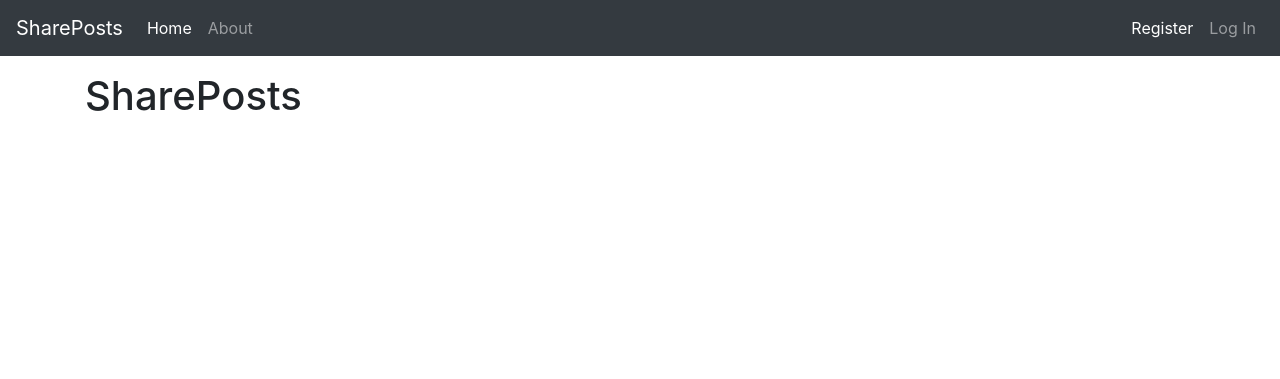
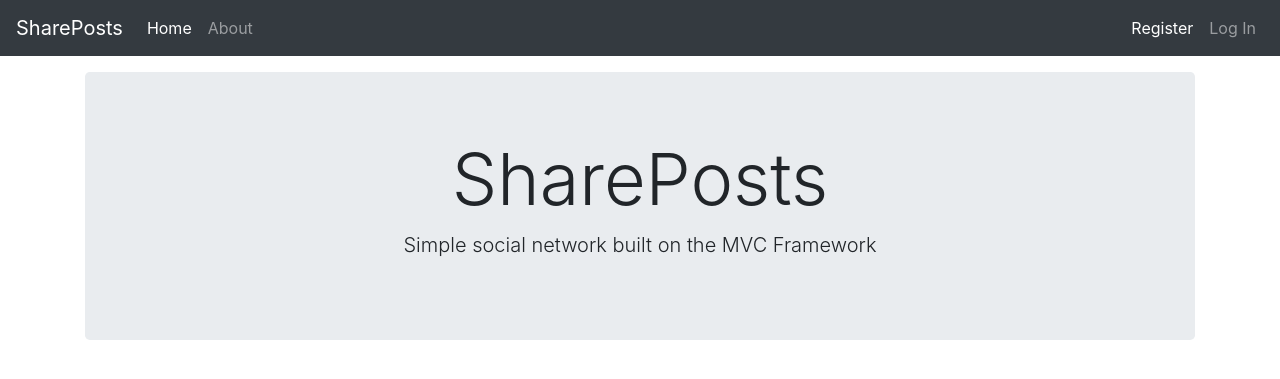
Before and after one commit to danielStanciuCG/blogging-social-media-mvc, a PHP site: page /shareposts/ in a window 1280 px wide. Shown: the top 379 px of the page. Run offline with PHP 8.4, Linux system fonts and the light colour scheme; data that the repository does not hold is empty.

```diff
--- a/app/config/config.php
+++ b/app/config/config.php
@@ -10,3 +10,5 @@ define("APP_ROOT", dirname(dirname(__FILE__)));
 define("URL_ROOT", "http://localhost:8080/shareposts");
 //Site name
 define("SITE_NAME", "SharePosts");
+//App version
+define("APP_VERSION", "1.0.0");
--- a/app/controllers/Pages.php
+++ b/app/controllers/Pages.php
@@ -10,13 +10,15 @@ class Pages extends Controller {
     public function index() {
         $data = [
             "title" => "SharePosts",
+            "description" => "Simple social network built on the MVC Framework",
         ];
         $this->loadView("pages/index", $data);
     }
 
     public function about() {
         $data = [
-            "title" => "About MVC Framework"
+            "title" => "About MVC Framework",
+            "description" => "App to share posts with other users.",
         ];
         $this->loadView("pages/about", $data);
     }
--- a/app/views/pages/about.php
+++ b/app/views/pages/about.php
@@ -1,3 +1,5 @@
 <?php require APP_ROOT . "/views/inc/header.php"?>
     <h1><?php echo $data["title"]; ?></h1>
+    <p><?php echo $data["description"]; ?></p>
+    <p><?php echo APP_VERSION; ?></p>
 <?php require APP_ROOT . "/views/inc/footer.php"?>
--- a/app/views/pages/index.php
+++ b/app/views/pages/index.php
@@ -1,5 +1,8 @@
 <?php require APP_ROOT . "/views/inc/header.php" ?>
-
-    <h1><?php echo $data["title"]; ?></h1>
-
+    <div class="jumbotron jumbotron-flud text-center">
+        <div class="container">
+            <h1 class="display-3"><?php echo $data["title"]; ?></h1>
+            <p class="lead"><?php echo $data["description"]; ?></p>
+        </div>
+    </div>
 <?php require APP_ROOT . "/views/inc/footer.php" ?>
```
